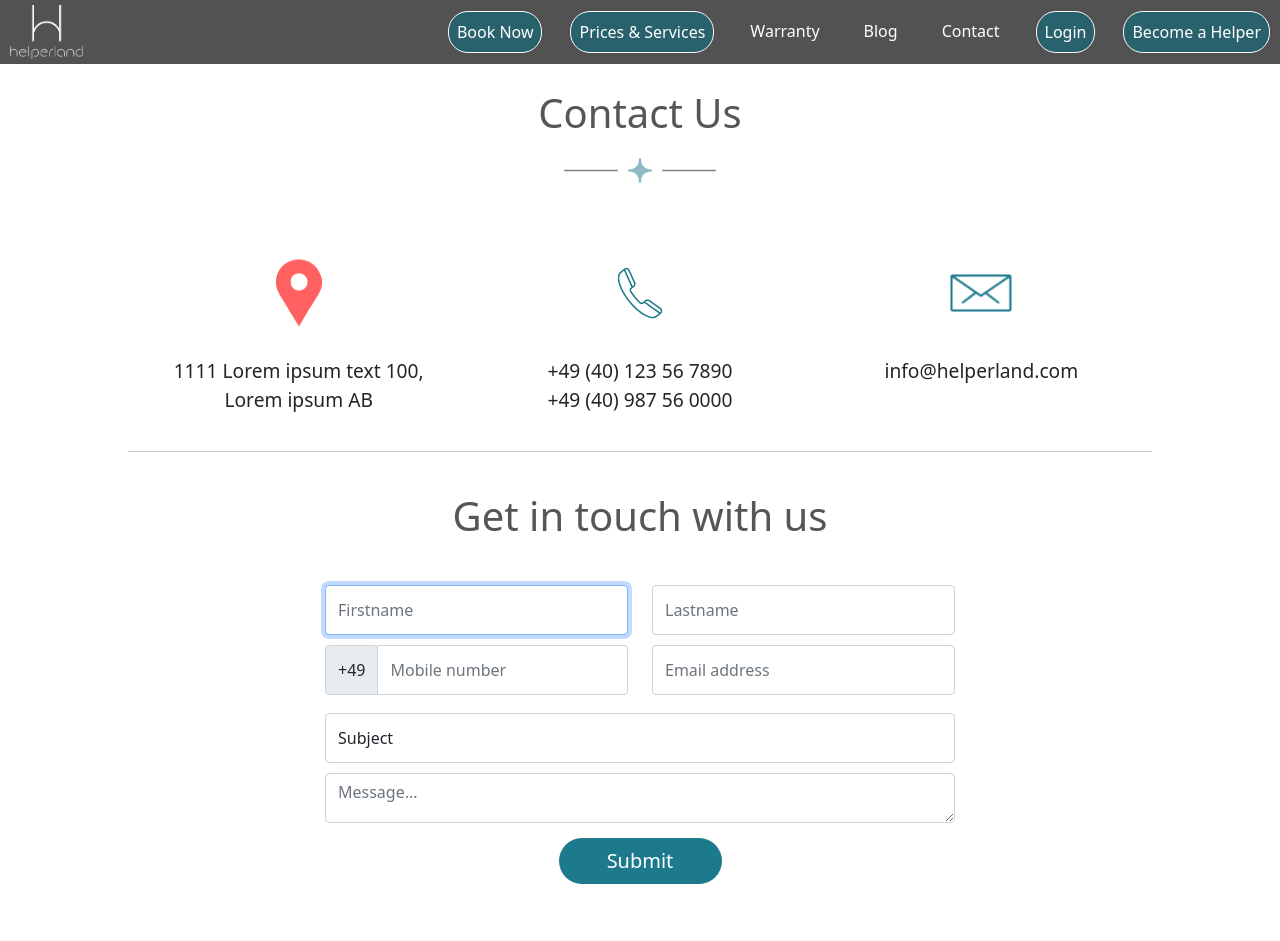
After one commit to SmitBhikadiya/HelperLand-Cleaning-Services, a PHP site: page /contact.html in a window 1280 px wide. The commit adds this page. Shown: the top 941 px of the page. Run offline with PHP 8.4, Linux system fonts and the light colour scheme; some libraries are stand-ins or nearby versions.

Commit message:
Contact Page PSD to HTML conversion Completed and created contact.css and contact.html

```diff
--- /dev/null
+++ b/HTML/contact.html
@@ -0,0 +1,219 @@
+<!DOCTYPE html>
+<html lang="en">
+
+<head>
+    <meta charset="UTF-8">
+    <meta http-equiv="X-UA-Compatible" content="IE=edge">
+    <meta name="viewport" content="width=device-width, initial-scale=1.0">
+
+    <link rel="stylesheet" href="https://cdn.jsdelivr.net/npm/bootstrap@5.1.3/dist/css/bootstrap.min.css">
+    <link rel="stylesheet" href="./static/css/contact.css">
+
+    <script src="https://code.jquery.com/jquery-3.2.1.slim.min.js"
+        integrity="sha384-KJ3o2DKtIkvYIK3UENzmM7KCkRr/rE9/Qpg6aAZGJwFDMVNA/GpGFF93hXpG5KkN"
+        crossorigin="anonymous"></script>
+    <script src="https://cdnjs.cloudflare.com/ajax/libs/popper.js/1.12.9/umd/popper.min.js"
+        integrity="sha384-ApNbgh9B+Y1QKtv3Rn7W3mgPxhU9K/ScQsAP7hUibX39j7fakFPskvXusvfa0b4Q"
+        crossorigin="anonymous"></script>
+    <script src="https://maxcdn.bootstrapcdn.com/bootstrap/4.0.0/js/bootstrap.min.js"
+        integrity="sha384-JZR6Spejh4U02d8jOt6vLEHfe/JQGiRRSQQxSfFWpi1MquVdAyjUar5+76PVCmYl"
+        crossorigin="anonymous"></script>
+    <link rel="stylesheet" href="https://cdnjs.cloudflare.com/ajax/libs/font-awesome/4.7.0/css/font-awesome.min.css">
+
+
+    <title>Contact Us</title>
+</head>
+
+<body>
+
+    <div class="main">
+
+        <div class="section-header d-block">
+            <nav class="navbar navbar-expand-lg">
+                <a class="navbar-brand" href="#">
+                    <img src="./static/images/nav-logo.png" alt="">
+                </a>
+                <button class="navbar-toggler navbar-dark" type="button" data-toggle="collapse" data-target="#navbarNav"
+                    aria-controls="navbarNav" aria-expanded="false" aria-label="Toggle navigation">
+                    <span class="navbar-toggler-icon"></span>
+                </button>
+                <div class="collapse navbar-collapse" id="navbarNav">
+                    <ul class="navbar-nav">
+                        <li class="nav-item">
+                            <button class="nav-link btn btn-outline-light nav-btn" href="#">Book Now</button>
+                        </li>
+                        <li class="nav-item">
+                            <button class="nav-link btn btn-outline-light nav-btn" href="#">Prices & Services</button>
+                        </li>
+                        <li class="nav-item">
+                            <a class="nav-link" href="#">Warranty</a>
+                        </li>
+                        <li class="nav-item">
+                            <a class="nav-link" href="#">Blog</a>
+                        </li>
+                        <li class="nav-item">
+                            <a class="nav-link" href="#">Contact</a>
+                        </li>
+                        <li class="nav-item">
+                            <button class="nav-link btn btn-outline-light nav-btn" href="#">Login</button>
+                        </li>
+                        <li class="nav-item">
+                            <button class="nav-link btn btn-outline-light nav-btn" href="#">Become a
+                                Helper</button>
+                        </li>
+                    </ul>
+                </div>
+            </nav>
+            <div class="header-image"></div>
+        </div>
+
+        <div class="section-contactus">
+            <div class="contactus-services">
+                <h1>Contact Us</h1>
+                <div class="h-line">
+                    <img src="./static/images/line.png" alt="" class="line">
+                    <img src="./static/images/star.png" alt="" class="star">
+                    <img src="./static/images/line.png" alt="" class="line">
+                </div>
+                <div class="contact-list row">
+                    <div class="c-list col-xl-4 col-md-4">
+                        <div class="c-img">
+                            <img src="./static/images/location-pin.png">
+                        </div>
+                        <div class="c-title">
+                            <p>1111 Lorem ipsum text 100,<br> Lorem ipsum AB</p>
+                        </div>
+                    </div>
+                    <div class="c-list col-xl-4 col-md-4">
+                        <div class="c-img">
+                            <img src="./static/images/phone-call.png" alt="">
+                        </div>
+                        <div class="c-title">
+                            <p>+49 (40) 123 56 7890<br>+49 (40) 987 56 0000</p>
+                        </div>
+                    </div>
+                    <div class="c-list col-xl-4 col-md-4">
+                        <div class="c-img">
+                            <img src="./static/images/email.png" alt="">
+                        </div>
+                        <div class="c-title">
+                            <p>info@helperland.com</p>
+                        </div>
+                    </div>
+
+                </div>
+            </div>
+        </div>
+
+        <hr class="hr-sepretor">
+
+        <div class="contact-form">
+            <div class="form-title">
+                <h1>Get in touch with us</h1>
+            </div>
+            <div class="c-form">
+                <form action="#" method="post" accept-charset="utf-8">
+                    <div class="modal-body">
+                        <div class="row">
+                            <div class="col-lg-6 col-md-6 col-sm-6" style="padding-bottom: 10px;">
+                                <input class="form-control" name="firstname" placeholder="Firstname" type="text"
+                                    required autofocus />
+                            </div>
+                            <div class="col-lg-6 col-md-6 col-sm-6" style="padding-bottom: 10px;">
+                                <input class="form-control" name="lastname" placeholder="Lastname" type="text"
+                                    required />
+                            </div>
+                        </div>
+                        <div class="row">
+                            <div class="col-lg-6 col-md-6 col-sm-6" style="padding-bottom: 10px;">
+                                <div class="input-group mb-2">
+                                    <div class="input-group-prepend">
+                                        <div class="input-group-text">+49</div>
+                                    </div>
+                                    <input type="number" class="form-control" id="inlineFormInputGroup"
+                                        placeholder="Mobile number">
+                                </div>
+                            </div>
+                            <div class="col-lg-6 col-md-6 col-sm-6" style="padding-bottom: 10px;">
+                                <input class="form-control" name="email" placeholder="Email address" type="email"
+                                    required />
+                            </div>
+                        </div>
+                        <div class="row">
+                            <div class="col-lg-12 col-md-12 col-sm-12" style="padding-bottom: 10px;">
+                                <div class="form-group">
+                                    <select id="inputState" class="form-control">
+                                        <option>Subject</option>
+                                    </select>
+                                </div>
+                            </div>
+                        </div>
+                        <div class="row">
+                            <div class="col-lg-12 col-md-12 col-sm-12">
+                                <textarea style="resize:vertical;" class="form-control" placeholder="Message..."
+                                    rows="6" name="comment" required></textarea>
+                            </div>
+                        </div>
+
+                    </div>
+                    <div class="submit-btn">
+                        <button>Submit</button>
+                    </div>
+                </form>
+            </div>
+        </div>
+    </div>
+
+    <div class="section-map">
+            <iframe allowfullscreen="" frameborder="0" src="https://www.google.com/maps/embed/v1/place?q=place_id:ChIJxzZgCD_hvkcRTC-2Pt6bXt0&amp;key=AIzaSyAag-Mf1I5xbhdVHiJmgvBsPfw7mCqwBKU"></iframe>
+    </div>
+
+    <div class="section-newsseltter">
+
+        <div class="scroll-icon">
+            <img src="./static/images/step-up-arrow.png" alt="">
+        </div>
+        <div class="message-icon"></div>
+
+        <div class="newstitle">
+            <p>get our newsselter</p>
+        </div>
+        <div class="newsform">
+            <div class="input-field">
+                <input type="text" placeholder="Your Email">
+            </div>
+            <div><button>Submit</button></div>
+        </div>
+    </div>
+
+    <div class="section-footer container-fluid">
+        <div class="f-main row">
+            <div class="footer-logo col-xl-2">
+                <img src="./static/images/white-logo-transparent-background.png"
+                    srcset="./static/images/white-logo-transparent-background.png" class="footer1-logo ">
+            </div>
+            <div class="footer-nav col-xl-8">
+                <ul>
+                    <li><a href="#home">HOME</a></li>
+                    <li><a href="#news">ABOUT</a></li>
+                    <li><a href="#contact">TESTIMONIALS</a></li>
+                    <li><a href="#about">FAQS</a></li>
+                    <li><a href="#news">INSURANCE</a></li>
+                    <li><a href="#contact">POLICY</a></li>
+                    <li><a href="#about">IMPRESSUM</a></li>
+                </ul>
+            </div>
+            <div class="footer-social col-xl-2">
+                <img src="./static/images/facebook.png" alt="">
+                <img src="./static/images/insta.png" alt="">
+            </div>
+        </div>
+        <hr class="hr">
+        <div class="f-sub">
+            <p>©2018 Helperland. All rights reserved. Terms and Conditions | Privacy Policy</p>
+        </div>
+    </div>
+
+</body>
+
+</html>
--- /dev/null
+++ b/HTML/static/css/contact.css
@@ -0,0 +1,246 @@
+.main{
+    margin: 0;
+    padding: 0;
+}
+.hr-sepretor{
+    width: 80%;
+    margin: 0 auto;
+}
+
+/*############# Navbar ###############*/
+
+.navbar{
+    background-color: #525252;
+    padding: 0px 10px;
+}
+.navbar-brand img{
+    width: 73px;
+    height: 54px;
+}
+.navbar-nav{
+    margin-left: auto;
+}
+.nav-item{
+    margin-left: 28px;
+}
+.nav-link{
+    color: white;
+}
+.nav-link:hover{
+    color: white;
+    opacity: 0.7;
+}
+.nav-btn{
+    border-radius: 20px;
+    background-color: #29626d;
+}
+.nav-btn:hover{
+    background-color: #525252;
+    color: white;
+    opacity: 1;
+}
+/*################ Newsseltter ################*/
+
+.section-newsseltter {
+    text-align: center;
+    width:100%;
+    display: block;
+    margin-top: 55px;
+    margin-bottom: 53px;
+}
+
+.newstitle{
+    margin-bottom: 16px;
+    text-transform: uppercase;
+    font-size: 1.13rem;
+    font-weight: 600;
+}
+.newsform{
+    display: flex;
+    justify-content: center;
+}
+.newsform button{
+    width: 88px;
+    height: 40px;
+    color: white;
+    border: none;
+    border-radius: 20px;
+    background-color: #ff7b6d;
+}
+.newsform .input-field input{
+    width: 233px;
+    height: 40px;
+    padding: 14px 131px 16px 22px;
+    margin-right: 11px;
+    border-radius: 20px;
+    border: solid 1px #565656;
+    background-color: #f4f5f8;
+}
+
+
+/*############### footer ##############*/
+
+.section-footer{
+    background-color: #111111;
+    margin-bottom: auto;
+    padding: 2% 6%
+}
+.footer-nav{
+    display: flex;
+    align-items: center;
+    justify-content: center;
+}
+.footer-social{
+    margin: auto 0;
+}
+.footer-social img{
+    margin-left: 10px;
+    float: right;
+}
+
+.footer-nav ul{
+    display: flex;
+    justify-content: center;
+    align-items: center;
+    list-style: none;
+
+}
+.footer-nav ul li{
+    margin-left: 2%;
+    margin-right: 2%;
+}
+.footer-nav ul li a{
+    text-decoration: none;
+    color: white;
+}
+.f-sub{
+    text-align: center;
+    opacity: 0.5;
+    color: white;
+}
+.hr{
+    width: 100%;
+    color: rgb(119, 119, 119);
+}
+@media screen and (max-width: 362px) {
+    .newsform{
+        display: flex;
+        flex-direction: column;
+    }
+    .input-field{
+       margin-bottom: 10px;
+    }
+
+}
+@media screen and (max-width:1202px) {
+
+.footer-nav ul{
+    padding-top: 10px;
+    padding-bottom: 10px;
+    flex-wrap: wrap;
+}
+    .footer-logo{
+        text-align: center;
+    }
+    .footer-social{
+        text-align: center;
+    }
+    .footer-social img{
+        float: none;
+    }
+}
+
+/*############### Extra Services ###################*/
+
+.contact-list{
+    width: 80%;
+    margin: 20px auto;
+    display: flex;
+    justify-content:space-between;
+
+}
+.contactus-services{
+    text-align: center;
+    font-size: 1.2rem;
+}
+.contactus-services h1{
+    margin-top: 25px;
+    font-size: 2.5rem;
+    color: #565656;
+}
+.h-line{
+    margin-bottom: 34px;
+    opacity: 0.5;
+}
+.contactus-services .line{
+    height: 50px;
+    width: 5%;
+}
+.c-img{
+    width: 108px;
+    height: 108px;
+    margin: 10px auto;
+    position: relative;
+}
+.c-img img{
+    position: absolute;
+    top:50%;
+    left:50%;
+    transform: translate(-50%,-50%);
+}
+.c-list{
+    display: block;
+    text-align: center;
+}
+.c-title{
+    font-size: 1.2rem;
+}
+.c-time{
+    color: #1D7A8C;
+}
+
+/*################ Contact Form #################*/
+
+.modal-body{
+    padding: 5px;
+}
+.c-form{
+    width: 50%;
+    margin: 0 auto;
+}
+.form-title{
+    text-align: center;
+    margin: 40px auto;
+    color: #565656;
+}
+.form-control, .input-group-text{
+    height: 50px;
+}
+.submit-btn{
+    text-align: center;
+}
+.submit-btn button{
+    width: 163px;
+    height: 46px;
+    margin: 10px;
+    background-color: #1D7A8C;
+    color:white;
+    font-size: 20px;
+    border-radius: 25px;
+    border: none;
+}
+
+@media screen and (max-width:1215px) {
+    .c-form{
+        width: 80%;
+    }
+}
+
+/*################ section-googleloc ######################*/
+.section-map{
+    margin-top: 50px;
+}
+.section-map iframe{
+    width: 100%;
+    height: 400px;
+}
```
Also changed, not shown: HTML/static/css/prices.css (+8 -0 lines), HTML/static/images/cleaner-title.png (added), HTML/static/images/email.png (added), HTML/static/images/location-banner.png (added), HTML/static/images/location-pin.png (added), HTML/static/images/phone-call.png (added).
